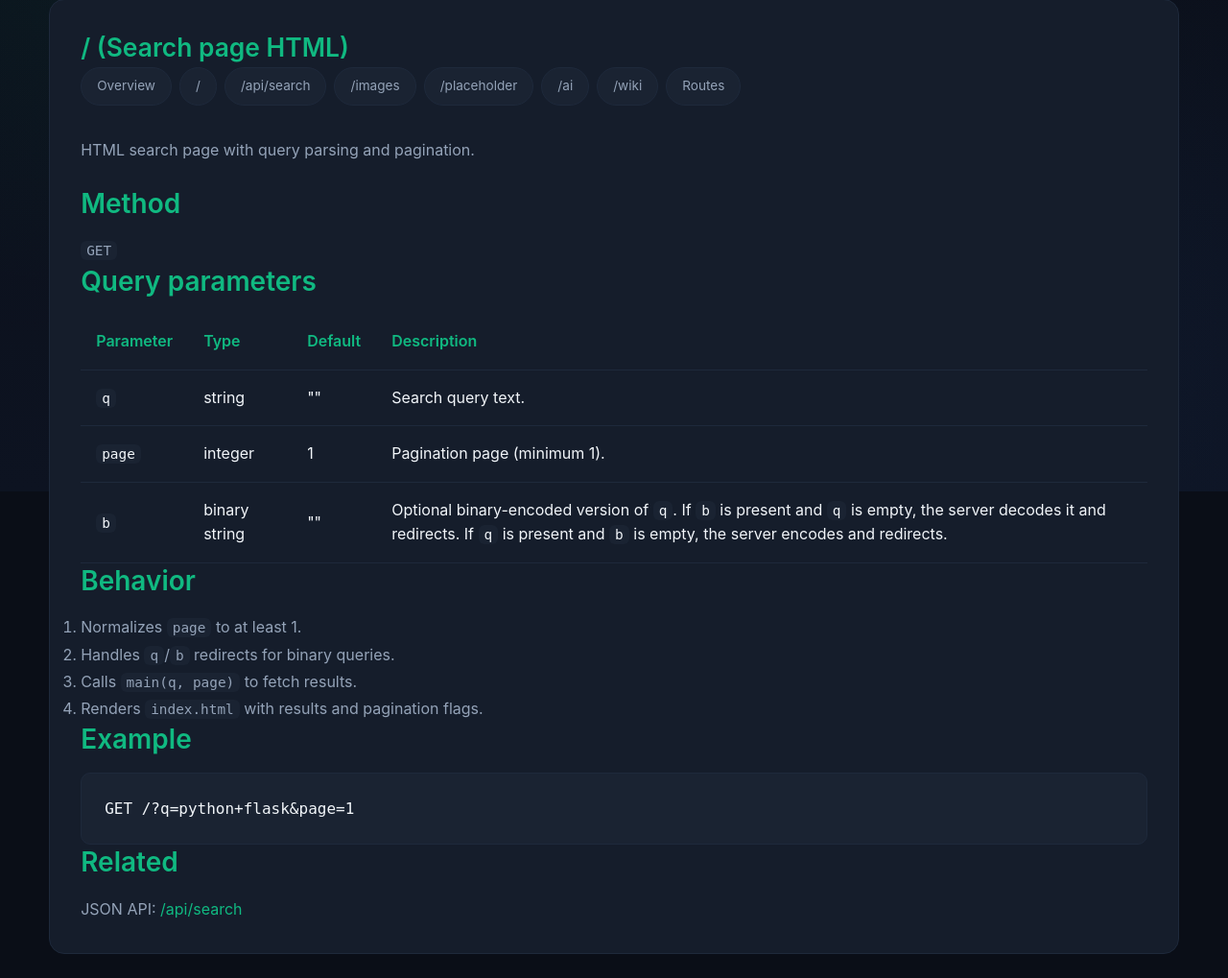
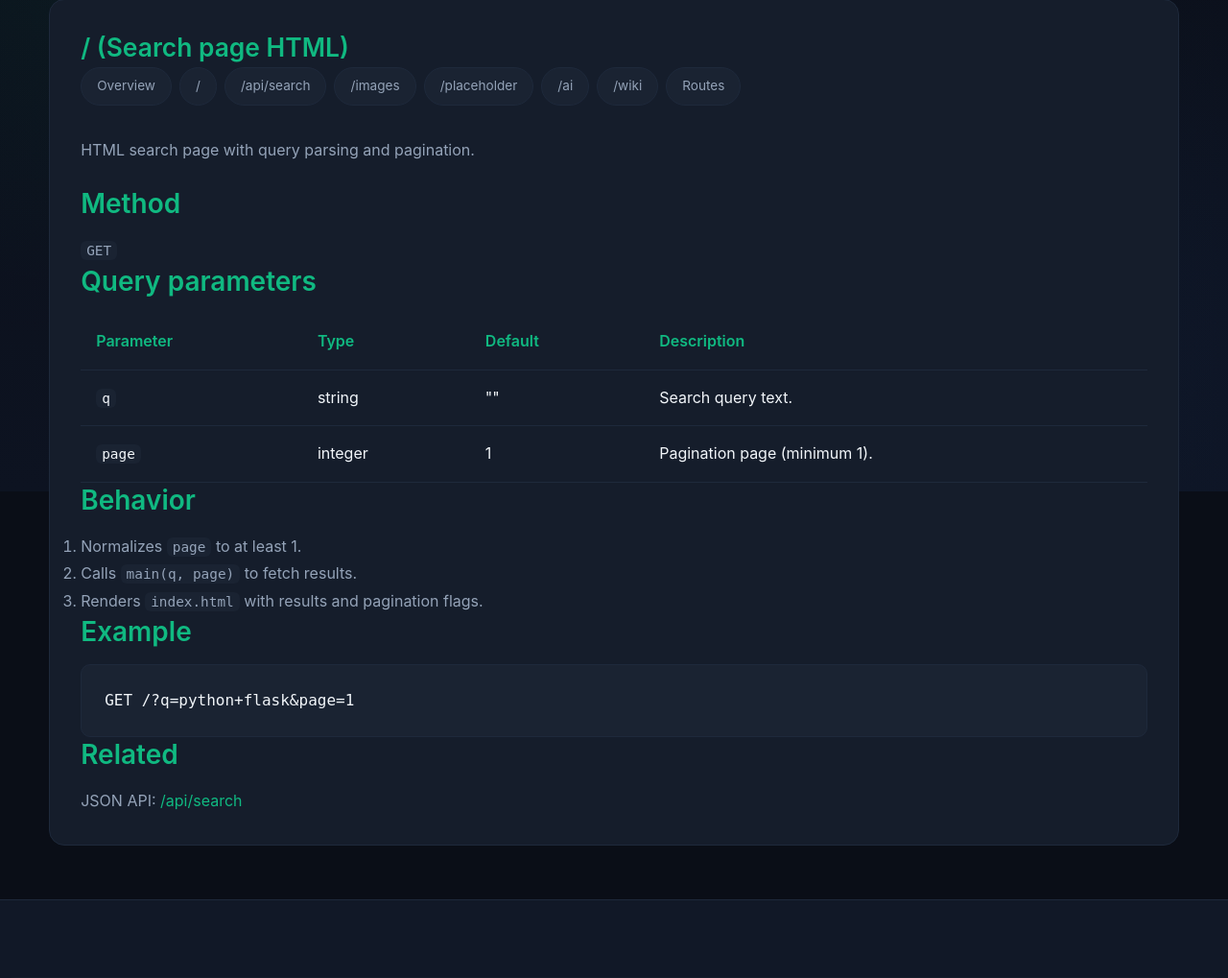
Before and after one commit to sodeom/sodeom, a Flask app: page /apis/root in a window 1280 px wide. Shown: the part 288-1307 px from the top of the page at 96% size. Run offline with Flask 3, Linux system fonts and the light colour scheme.

Commit message:
remove: drop b= binary query encoding from URLs

```diff
--- a/templates/apis_root.html
+++ b/templates/apis_root.html
@@ -45,17 +45,6 @@ endblock %} {% block content %}
           <td>1</td>
           <td>Pagination page (minimum 1).</td>
         </tr>
-        <tr>
-          <td><code>b</code></td>
-          <td>binary string</td>
-          <td>""</td>
-          <td>
-            Optional binary-encoded version of <code>q</code>. If
-            <code>b</code> is present and <code>q</code> is empty, the server
-            decodes it and redirects. If <code>q</code> is present and
-            <code>b</code> is empty, the server encodes and redirects.
-          </td>
-        </tr>
       </tbody>
     </table>
   </section>
@@ -64,9 +53,6 @@ endblock %} {% block content %}
     <h2>Behavior</h2>
     <ol>
       <li>Normalizes <code>page</code> to at least 1.</li>
-      <li>
-        Handles <code>q</code>/<code>b</code> redirects for binary queries.
-      </li>
       <li>Calls <code>main(q, page)</code> to fetch results.</li>
       <li>
         Renders <code>index.html</code> with results and pagination flags.
--- a/templates/index.html
+++ b/templates/index.html
@@ -106,9 +106,9 @@ results page #}
   <a href="/news?q={{ query | urlencode }}">News</a> |
   <a href="/wiki/{{ query | urlencode }}">Wiki</a>
   {% if has_prev %} |
-  <a href="{{ url_for('search.index', q=query, page=page-1, b=b) }}">← Prev</a
+  <a href="{{ url_for('search.index', q=query, page=page-1) }}">← Prev</a
   >{% endif %} {% if has_next %} |
-  <a href="{{ url_for('search.index', q=query, page=page+1, b=b) }}">Next →</a
+  <a href="{{ url_for('search.index', q=query, page=page+1) }}">Next →</a
   >{% endif %}
 </nav>
 {% else %} {# Full hero header for homepage #}
```
Also changed, not shown: core/routes/search.py (+0 -14 lines).
